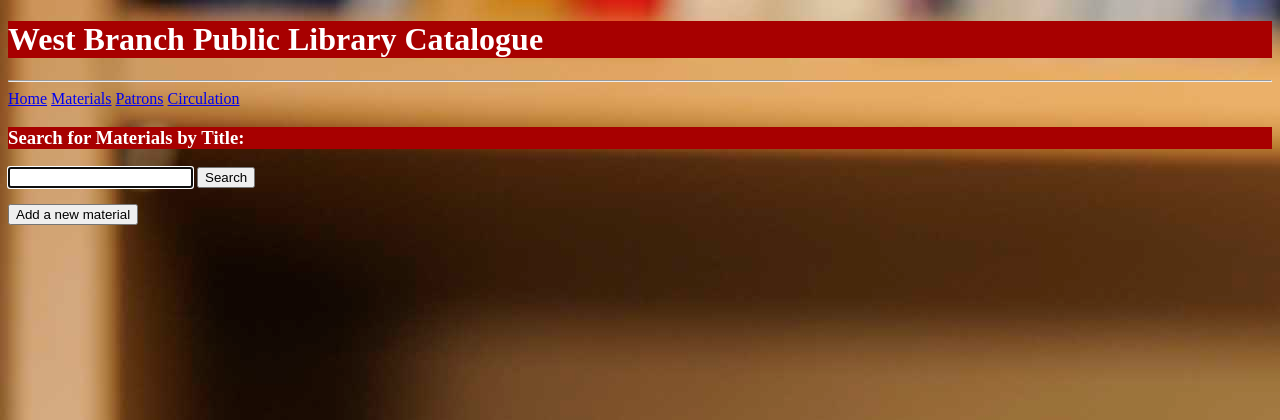
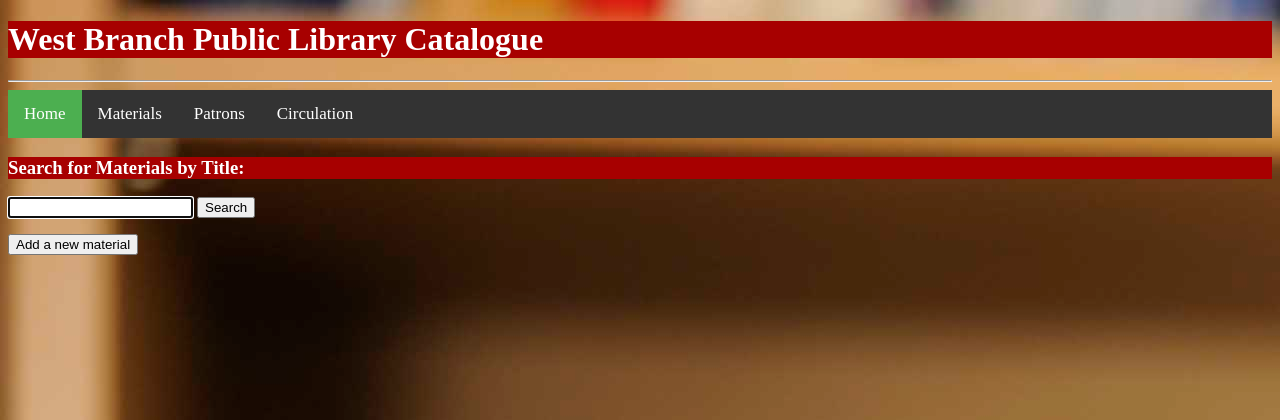
Before and after one commit to ajfinn/proj, a Flask app: page /AllMaterials in a window 1280 px wide. Shown: the top 420 px of the page. Run offline with Flask 2, Linux system fonts and the light colour scheme; data that the repository does not hold is empty; parts of the project's set-up code (start-up, migrations or seed data) failed here and were passed over.

Commit message:
navbar work

```diff
--- a/templates/base.html
+++ b/templates/base.html
@@ -2,6 +2,7 @@
 <html lang="en">
 
   <head>
+    <link rel="stylesheet" href="stylesheet.css">
     <meta charset="utf-8">
     <title>{{ pageTitle }}</title>
 <script src="https://ajax.googleapis.com/ajax/libs/jquery/3.4.1/jquery.min.js"></script>
@@ -38,7 +39,33 @@ tr:nth-child(odd)
 {
   background-color: #FFFFFF;
 }
+/* Add a black background color to the top navigation */
+.topnav {
+  background-color: #333;
+  overflow: hidden;
+}
 
+/* Style the links inside the navigation bar */
+.topnav a {
+  float: left;
+  color: #FFFFFF;
+  text-align: center;
+  padding: 14px 16px;
+  text-decoration: none;
+  font-size: 17px;
+}
+
+/* Change the color of links on hover */
+.topnav a:hover {
+  background-color: #ddd;
+  color: black;
+}
+
+/* Add a color to the active/current link */
+.topnav a.active {
+  background-color: #4CAF50;
+  color: white;
+}
 </style>
 
 <script>
```
